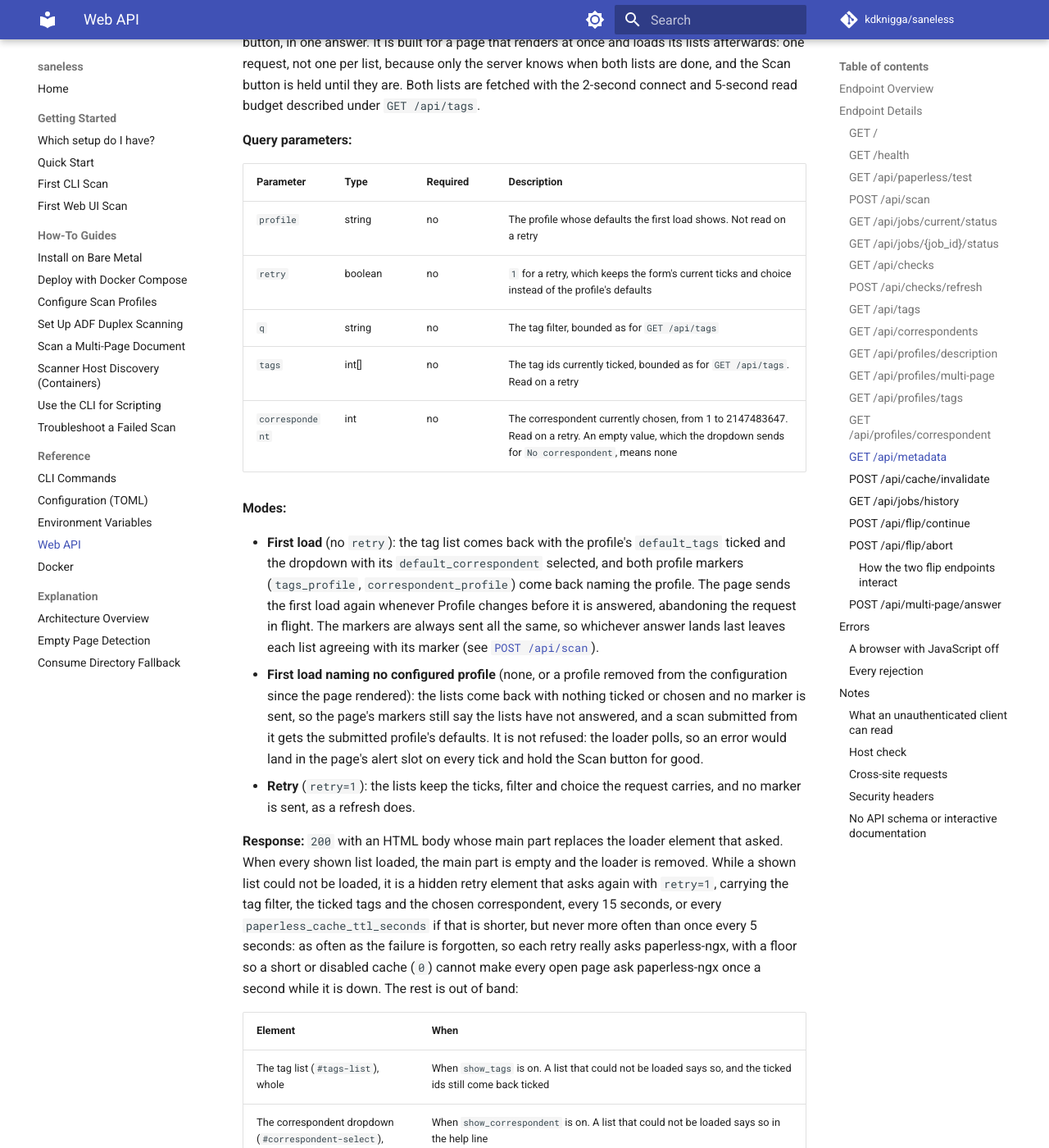
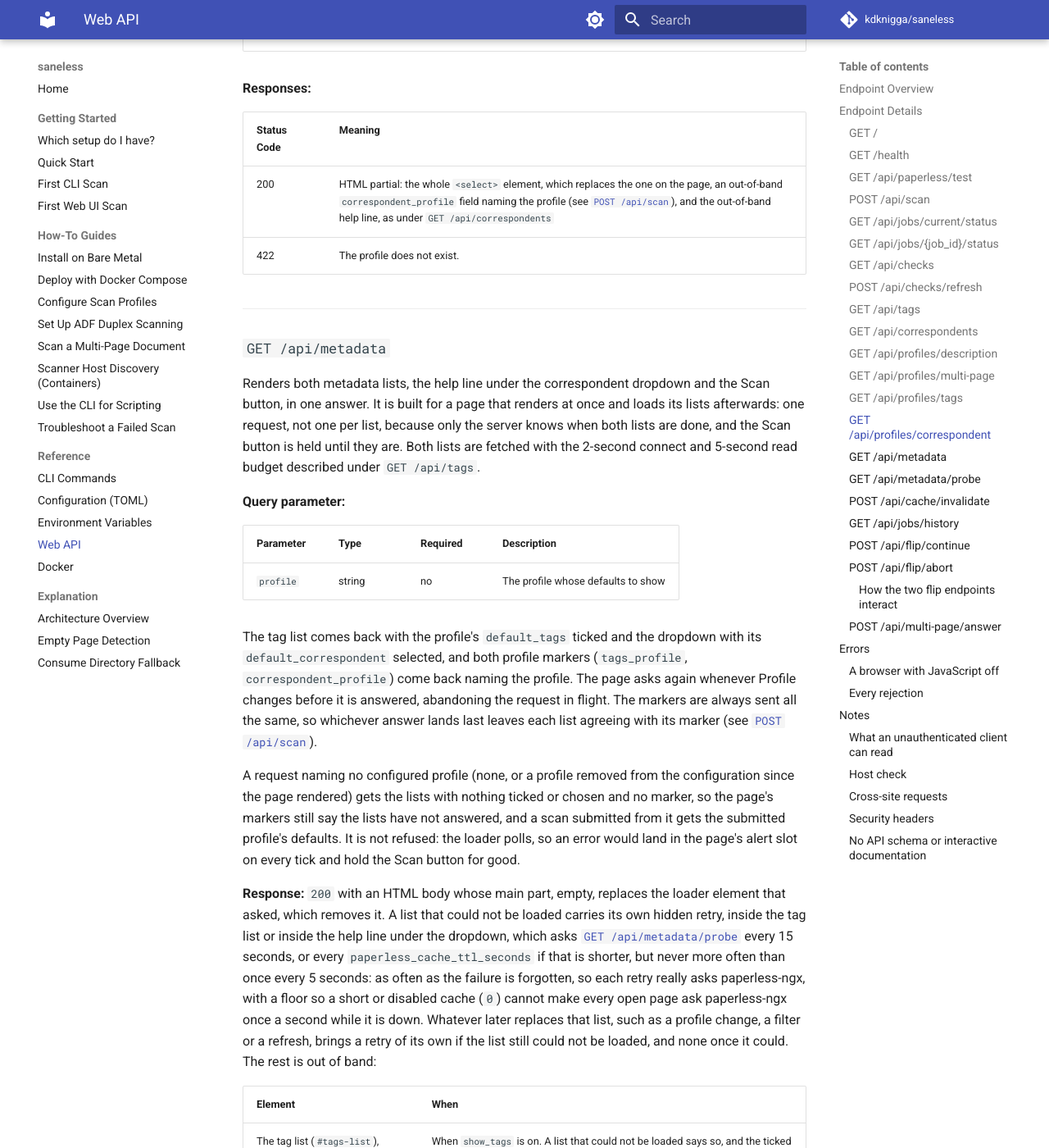
Before and after one commit to kdknigga/saneless, an MkDocs documentation site: the page built from docs/reference/web-api.md, in a window 1280 px wide and 1400 px high, scrolled down 15492 px. Shown: the whole window at 82% size. Built offline with MkDocs 1.6.1 and Material for MkDocs 9.7.7, drawn with Linux system fonts in a browser that asks for light colours; comment, search, counter and statistics services are not loaded; some of the changed text lies outside the part shown.

Commit message:
fix(47): WR-01 keep a list retry from bringing back another profile's metadata
The lazy-list retry re-rendered both lists out of band with the ticks and
choice it carried when sent. Landing after a profile change, it put the
previous profile's tags and correspondent under the new one, and the scan
filed them; landing during the change, it left the lists and their markers
disagreeing. It also undid any tick or choice made while it was in flight.

A list that could not be loaded now carries its own hidden retry inside its
rendering (the tag list, or the correspondent help line), which asks the new
GET /api/metadata/probe whether the list can be loaded. The retry carries
nothing of the form and its answer swaps nothing; on success it fires
tags-recovered or correspondents-recovered, and a recovery element on the
page re-asks GET /api/tags or GET /api/correspondents with what the form
shows then, synced on the list (hx-sync abort) so a concurrent profile
change drops or abandons it. Because the retry lives in the list's own
rendering, it lasts exactly as long as the list is shown unavailable.

GET /api/metadata loses its retry mode; GET /api/correspondents takes the
current choice. Browser tests hold the retry across a profile change in both
orderings, for either list, and check that edits made during its flight
survive; they failed before the change.

Co-Authored-By: Claude Opus 5.5 (1M context) <noreply@anthropic.com>
Claude-Session: https://claude.ai/code/session_013CxQxLcnRUSK9XY3SKundu

```diff
--- a/docs/reference/web-api.md
+++ b/docs/reference/web-api.md
@@ -23,6 +23,7 @@ Direct calls, such as from `curl` or a script, work too, but only those two JSON
 | GET | `/api/profiles/tags` | The tag list ticked with one profile's default tags |
 | GET | `/api/profiles/correspondent` | The correspondent dropdown set to one profile's default |
 | GET | `/api/metadata` | Both metadata lists, their help, and the Scan button, in one answer |
+| GET | `/api/metadata/probe` | Whether a list that could not be loaded can be loaded now |
 | POST | `/api/cache/invalidate` | Refresh cached metadata |
 | GET | `/api/jobs/history` | Job history table |
 | POST | `/api/flip/continue` | Continue manual duplex scan |
@@ -41,8 +42,13 @@ The page asks paperless-ngx for nothing, so it renders at once even when paperle
 slow or down. Where the tag list and the correspondent dropdown go, it says each is
 loading, and once the page has rendered it asks [`GET /api/metadata`](#get-apimetadata)
 for both, naming the profile the dropdown shows. If Profile changes before the answer
-lands, the page asks again for the new profile and abandons the earlier request, so the
-lists never come back for a profile no longer chosen. Until that answer lands, the Scan button
+lands, the page asks again for the new profile and abandons the earlier request. A list
+that could not be loaded keeps asking whether it can be loaded now, through
+[`GET /api/metadata/probe`](#get-apimetadataprobe), and that asking changes nothing on
+the form. Once it can, the page asks for the list again with what the form shows at that
+moment, and drops or abandons that request if Profile is changing at the same time. So the
+lists never come back for a profile no longer chosen, and a tick or a choice made in the
+meantime is kept. Until that answer lands, the Scan button
 is disabled with a line beneath it saying it waits for the lists; the answer releases it
 whether the lists arrived or could not be loaded. A form that shows neither list waits for
 nothing.
@@ -276,7 +282,13 @@ page is showing the last list fetched successfully, which cannot show that a tag
 
 Fetches paperless-ngx correspondents for the dropdown selector. Uses cached data when available, with the same 2-second connect and 5-second read budget as `GET /api/tags`. If a refresh cannot reach paperless-ngx, the dropdown offers the last list fetched successfully, rather than an error. If there has never been one, it offers only `No correspondent`, and the help line under the dropdown says the correspondents could not be loaded from paperless-ngx. That failure is remembered and retried as described under `GET /api/tags`.
 
-With `show_correspondent = false` in `[web]`, no route fetches correspondents: this one, the refresh, the profile change and `GET /api/metadata` all answer without asking paperless-ngx.
+With `show_correspondent = false` in `[web]`, no route fetches correspondents: this one, the refresh, the profile change, `GET /api/metadata` and `GET /api/metadata/probe` all answer without asking paperless-ngx.
+
+**Query parameter:**
+
+| Parameter | Type | Required | Description |
+|-----------|------|----------|-------------|
+| `correspondent` | int | no | The correspondent currently chosen, from 1 to 2147483647, which comes back selected; anything else is rejected with `422` before any work. An empty value, which the dropdown sends for `No correspondent`, means none. The page sends it when it fills in a list that could not be loaded, so the choice is kept |
 
 **Response:** HTML partial (`<option>` elements for HTMX swap), followed by the help line under the dropdown (`#correspondent-help`) out of band, so the line always describes the list the dropdown holds.
 
@@ -373,49 +385,42 @@ afterwards: one request, not one per list, because only the server knows when bo
 are done, and the Scan button is held until they are. Both lists are fetched with the
 2-second connect and 5-second read budget described under `GET /api/tags`.
 
-**Query parameters:**
+**Query parameter:**
 
 | Parameter | Type | Required | Description |
 |-----------|------|----------|-------------|
-| `profile` | string | no | The profile whose defaults the first load shows. Not read on a retry |
-| `retry` | boolean | no | `1` for a retry, which keeps the form's current ticks and choice instead of the profile's defaults |
-| `q` | string | no | The tag filter, bounded as for `GET /api/tags` |
-| `tags` | int[] | no | The tag ids currently ticked, bounded as for `GET /api/tags`. Read on a retry |
-| `correspondent` | int | no | The correspondent currently chosen, from 1 to 2147483647. Read on a retry. An empty value, which the dropdown sends for `No correspondent`, means none |
+| `profile` | string | no | The profile whose defaults to show |
 
-**Modes:**
+The tag list comes back with the profile's `default_tags` ticked and the dropdown with its
+`default_correspondent` selected, and both profile markers (`tags_profile`,
+`correspondent_profile`) come back naming the profile. The page asks again whenever
+Profile changes before it is answered, abandoning the request in flight. The markers are
+always sent all the same, so whichever answer lands last leaves each list agreeing with its
+marker (see [`POST /api/scan`](#post-apiscan)).
 
-- **First load** (no `retry`): the tag list comes back with the profile's `default_tags`
-  ticked and the dropdown with its `default_correspondent` selected, and both profile
-  markers (`tags_profile`, `correspondent_profile`) come back naming the profile. The page
-  sends the first load again whenever Profile changes before it is answered, abandoning
-  the request in flight. The markers are always sent all the same, so whichever answer
-  lands last leaves each list agreeing with its marker (see
-  [`POST /api/scan`](#post-apiscan)).
-- **First load naming no configured profile** (none, or a profile removed from the
-  configuration since the page rendered): the lists come back with nothing ticked or
-  chosen and no marker is sent, so the page's markers still say the lists have not
-  answered, and a scan submitted from it gets the submitted profile's defaults. It is not
-  refused: the loader polls, so an error would land in the page's alert slot on every
-  tick and hold the Scan button for good.
-- **Retry** (`retry=1`): the lists keep the ticks, filter and choice the request carries,
-  and no marker is sent, as a refresh does.
+A request naming no configured profile (none, or a profile removed from the configuration
+since the page rendered) gets the lists with nothing ticked or chosen and no marker, so
+the page's markers still say the lists have not answered, and a scan submitted from it gets
+the submitted profile's defaults. It is not refused: the loader polls, so an error would
+land in the page's alert slot on every tick and hold the Scan button for good.
 
-**Response:** `200` with an HTML body whose main part replaces the loader element that
-asked. When every shown list loaded, the main part is empty and the loader is removed.
-While a shown list could not be loaded, it is a hidden retry element that asks again with
-`retry=1`, carrying the tag filter, the ticked tags and the chosen correspondent, every
-15 seconds, or every `paperless_cache_ttl_seconds` if that is shorter, but never more
-often than once every 5 seconds: as often as the failure is forgotten, so each retry
-really asks paperless-ngx, with a floor so a short or disabled cache (`0`) cannot make
-every open page ask paperless-ngx once a second while it is down.
+**Response:** `200` with an HTML body whose main part, empty, replaces the loader element
+that asked, which removes it. A list that could not be loaded carries its own hidden retry,
+inside the tag list or inside the help line under the dropdown, which asks
+[`GET /api/metadata/probe`](#get-apimetadataprobe) every 15 seconds, or every
+`paperless_cache_ttl_seconds` if that is shorter, but never more often than once every 5
+seconds: as often as the failure is forgotten, so each retry really asks paperless-ngx,
+with a floor so a short or disabled cache (`0`) cannot make every open page ask
+paperless-ngx once a second while it is down. Whatever later replaces that list, such as a
+profile change, a filter or a refresh, brings a retry of its own if the list still could
+not be loaded, and none once it could.
 The rest is out of band:
 
 | Element | When |
 |---------|------|
 | The tag list (`#tags-list`), whole | When `show_tags` is on. A list that could not be loaded says so, and the ticked ids still come back ticked |
 | The correspondent dropdown (`#correspondent-select`), whole, and its help line (`#correspondent-help`) | When `show_correspondent` is on. A list that could not be loaded says so in the help line |
-| The profile markers | On the first load, for each shown list |
+| The profile markers | For each shown list, when the request names a configured profile |
 | The Scan button (`#scan-btn`) | Always. It is disabled only while a scan is active or the appliance is blocked, exactly as on the page: a list that could not be loaded releases it just as a loaded one does. If the job store cannot be read, the failure is logged and the button is rendered as though no scan were active, still disabled on a blocked appliance; the status poll corrects it within a second |
 | The Scan hold reason (`#scan-hold-reason`) | Always, emptied |
 
@@ -424,7 +429,29 @@ A hidden list is neither fetched nor rendered.
 | Status Code | Meaning |
 |-------------|---------|
 | 200 | The HTML described above |
-| 422 | A parameter is out of bounds |
+
+---
+
+### `GET /api/metadata/probe`
+
+Says whether a list that could not be loaded can be loaded now. The hidden retry that such
+a list carries asks this (see [`GET /api/metadata`](#get-apimetadata)). It carries
+nothing of the form, and its answer changes nothing on the page by itself, so a retry in
+flight can never put back a tick or a choice, nor a profile's defaults after Profile has
+changed. The list is fetched through the cache with the budget described under
+`GET /api/tags`.
+
+**Query parameter:**
+
+| Parameter | Type | Required | Description |
+|-----------|------|----------|-------------|
+| `resource` | string | yes | The list to ask about: `tags` or `correspondents` |
+
+| Status Code | Meaning |
+|-------------|---------|
+| 200 | The list can be loaded. The body is empty, and an `HX-Trigger` header fires `tags-recovered` or `correspondents-recovered`. The page then asks [`GET /api/tags`](#get-apitags) or [`GET /api/correspondents`](#get-apicorrespondents) for that list, carrying the filter and the ticked tags, or the chosen correspondent, as they are at that moment. It drops that request if the list's own profile change is in flight, and abandons it if Profile changes while it is in flight, because the profile change renders the list afresh |
+| 204 | The list still cannot be loaded, or it is hidden, in which case nothing is fetched. The retry asks again later |
+| 422 | Any other `resource` value, or none, before any work |
 
 ---
 
--- a/src/saneless/web/templates/partials/tags.html
+++ b/src/saneless/web/templates/partials/tags.html
@@ -24,7 +24,9 @@
    never when the list could not be loaded: then the amber unavailable line
    comes first instead, and the ticked ids still follow as unlisted rows,
    because "paperless-ngx has no tags" and "paperless-ngx could not be asked"
-   are different facts.
+   are different facts.  The unavailable line brings the list's hidden retry
+   with it (see partials/list_retry.html), so the list asks again for as long
+   as it is rendered unavailable.
 
    Every box turns autocomplete off: a browser that restores form state on
    reload would otherwise re-tick or untick boxes over what the server
@@ -73,6 +75,7 @@
     {%- else %}
     {%- if tags_unavailable %}
     <small class="status-fallback">&#9888; {{ TAGS_UNAVAILABLE }}</small>
+    {%- with retry_resource = "tags", retry_seconds = tags_retry_seconds %}{% include "partials/list_retry.html" %}{% endwith %}
     {%- endif %}
     {%- for row in stale %}
     <label class="tag-option"><input type="checkbox" name="tags" value="{{ row.id }}" autocomplete="off" checked> {{ row.label }}</label>
```
Also changed, not shown: src/saneless/web/templates/index.html (+28 -3 lines), src/saneless/web/templates/partials/correspondent_help.html (+6 -3 lines), src/saneless/web/templates/partials/list_retry.html (added, +22 -0 lines), src/saneless/web/templates/partials/metadata_response.html (+10 -12 lines), 4 other files.
